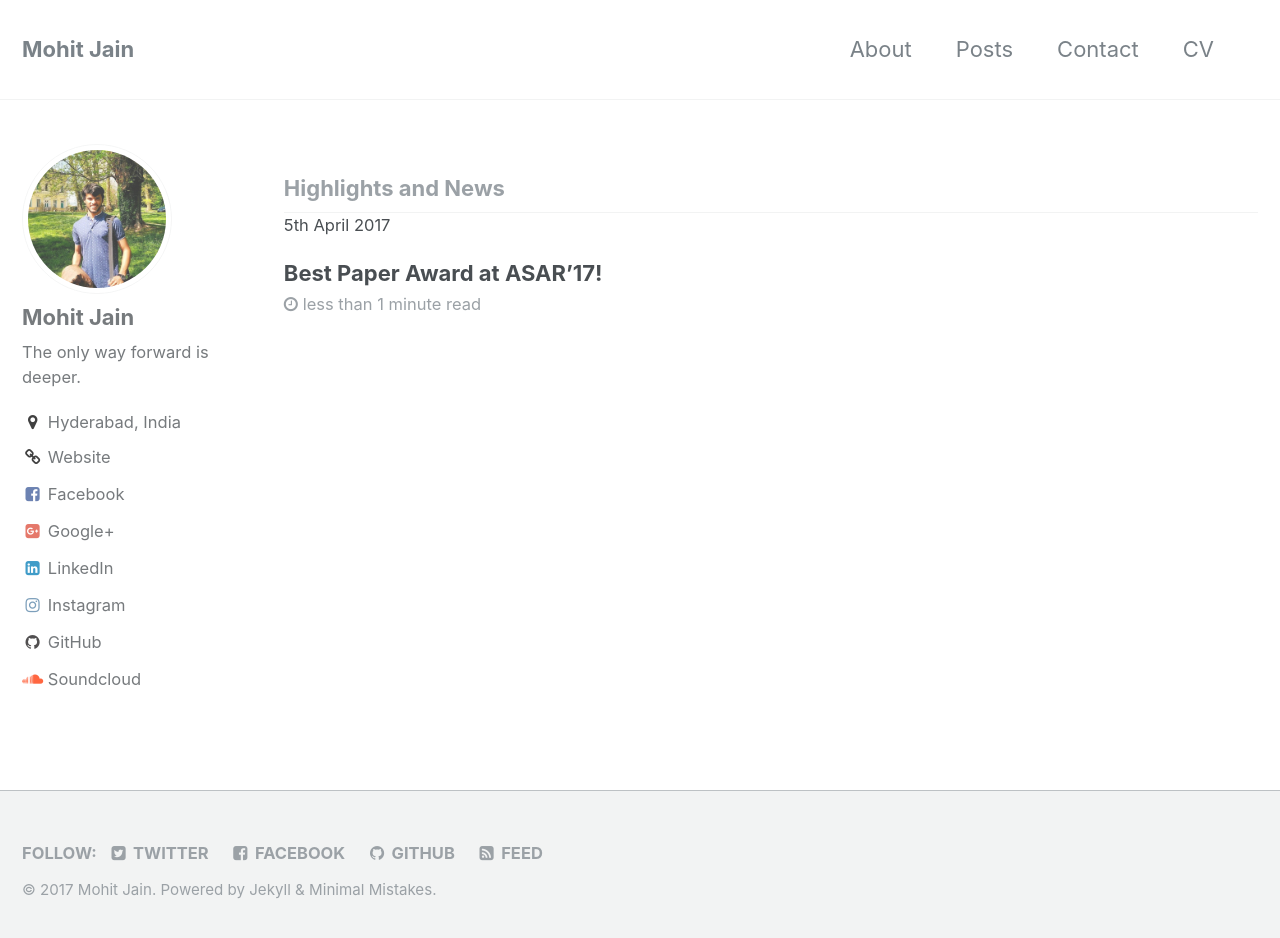
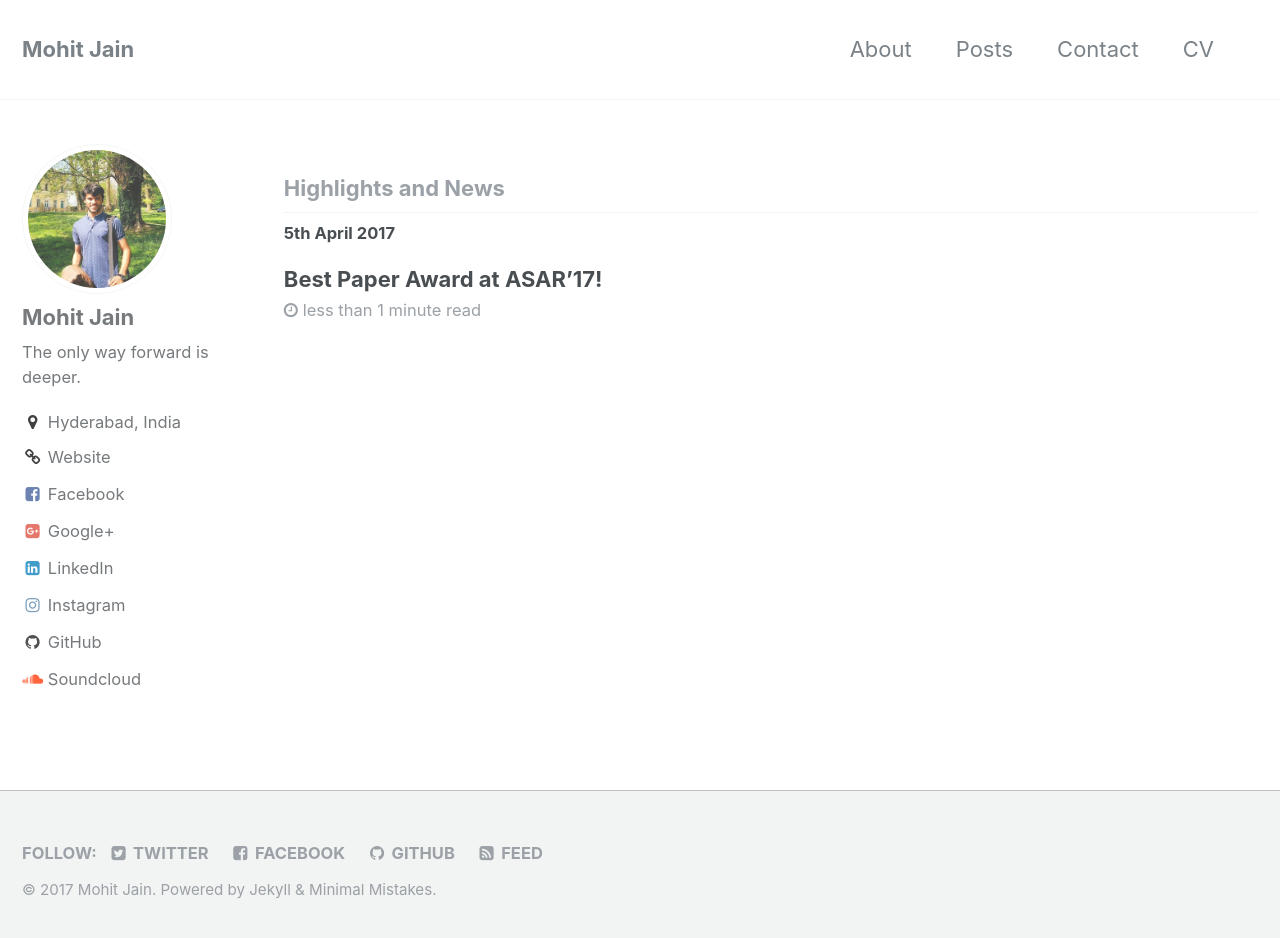
Before and after one commit to NightFury13/nightfury13.github.io, a Jekyll site: the page built from index.html, in a window 1280 px wide and 946 px high. Shown: the top 938 px of the window. Built offline with Jekyll 4.4.1, drawn with Linux system fonts in a browser that asks for light colours; the list of posts is cut into pages by our own code.

Commit message:
updating post-layout

```diff
--- a/_includes/archive-single.html
+++ b/_includes/archive-single.html
@@ -23,8 +23,8 @@
           alt="">
       </div>
     {% endif %}
-    {% if post.excerpt %}<p class="archive__item-excerpt" itemprop="description">{{ post.excerpt | markdownify | strip_html | truncate: 160 }}</p>{% endif %}
     <h3 class="archive__item-title" itemprop="headline">
+      {% if post.excerpt %}<p class="archive__item-excerpt" itemprop="description">{{ post.excerpt | markdownify | strip_html | truncate: 160 }}</p>{% endif %}
       {% if post.link %}
         <a href="{{ post.link }}">{{ title }}</a> <a href="{{ post.url | absolute_url }}" rel="permalink"><i class="fa fa-link" aria-hidden="true" title="permalink"></i><span class="sr-only">Permalink</span></a>
       {% else %}
```
